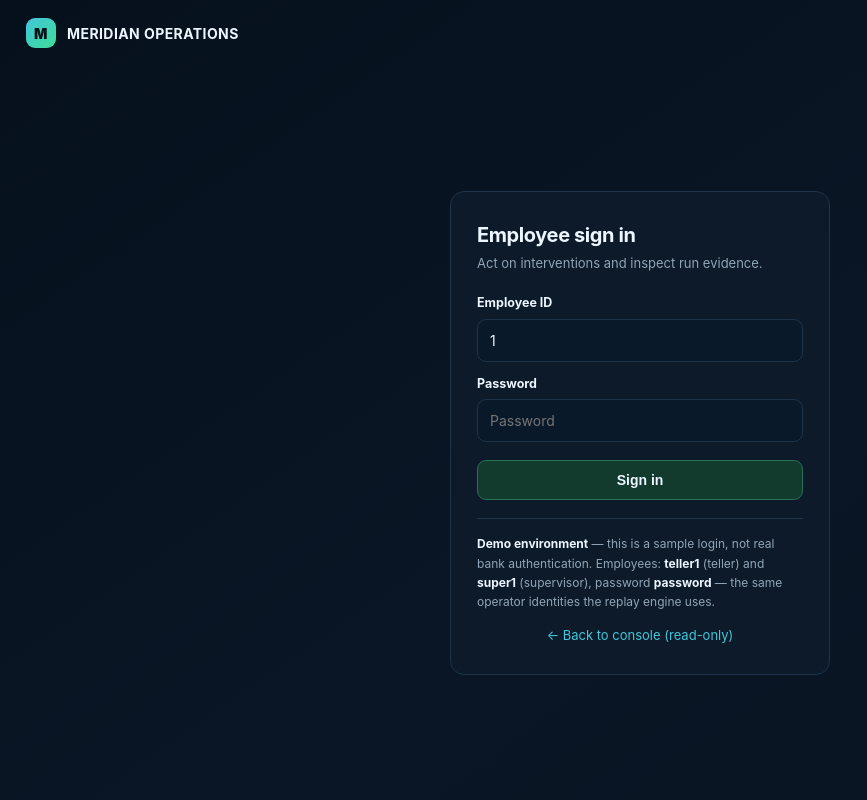
After one commit to saikumar040060/cua-take-home, a Flask app: template meridian_service/templates/employee_login.html in a window 1280 px wide. The commit adds this page. Shown: the whole page, without its empty margins (0-867 px from the left). Run offline with Flask 3, Linux system fonts and the light colour scheme; the template is opened without the code that fills it: most values are stand-ins (such as "Sample title", 1, 10 or a date in 2020).

Commit message:
Add employee login and a visual step-by-step trail for escalated runs
The employee console was the one surface left with no authentication:
anyone who could reach / could approve a paused transfer. Adds an
employee login (teller1/super1, the same demo-password convention and
the same two operator identities the replay engine itself uses) --
approve/deny/resume/abort and console commands now require an employee
session (verified live: anonymous approve returns 401), while the
console stays viewable read-only without one. Customer and employee
logins in the same browser no longer log each other out.

Escalated runs now carry a full visual trail: the service's replay
engine captures a screenshot after every verified step (a new opt-in
step_screenshots flag, off for CLI replays), and the run-investigation
panel renders the strip inline -- what the operator screen showed at
each action, ending at the intervention or failure frame, click to
enlarge. Clean runs keep the lean view (structured log only); a run
that went through intervention keeps its trail even after it later
succeeds. Five new tests cover the employee auth gate.

Co-Authored-By: Claude Sonnet 5 <noreply@anthropic.com>

```diff
--- /dev/null
+++ b/meridian_service/templates/employee_login.html
@@ -0,0 +1,49 @@
+<!doctype html>
+<html lang="en">
+<head>
+<meta charset="utf-8">
+<meta name="viewport" content="width=device-width, initial-scale=1">
+<title>MERIDIAN — Employee Sign In</title>
+<style>
+  :root { color-scheme: dark; --bg:#07111f; --panel:#0d1b2a; --line:#1d344a; --ink:#edf6ff; --muted:#91a5b8; --cyan:#43c6db; --green:#3ddc97; --err:#ff7474; }
+  * { box-sizing:border-box; }
+  body { margin:0; min-height:100vh; display:flex; flex-direction:column; background:linear-gradient(145deg,#06101d,#0a1625 55%,#081421); color:var(--ink); font:14px/1.5 Inter,ui-sans-serif,system-ui,-apple-system,sans-serif; }
+  header { padding:18px 26px; }
+  .brand { display:flex; align-items:center; gap:11px; font-weight:750; letter-spacing:.03em; color:var(--ink); text-decoration:none; width:fit-content; }
+  .mark { width:30px; height:30px; border-radius:9px; display:grid; place-items:center; color:#04101a; background:linear-gradient(135deg,var(--cyan),var(--green)); font-weight:900; }
+  main { flex:1; display:grid; place-items:center; padding:20px; }
+  .card { width:100%; max-width:380px; background:rgba(13,27,42,.95); border:1px solid var(--line); border-radius:14px; padding:28px 26px; }
+  h1 { margin:0 0 4px; font-size:20px; letter-spacing:-.02em; }
+  .card > p { margin:0 0 20px; color:var(--muted); font-size:13px; }
+  label { display:block; font-size:12.5px; font-weight:700; margin:13px 0 6px; }
+  input { width:100%; border:1px solid var(--line); background:#0a1929; color:var(--ink); border-radius:9px; padding:10px 12px; font:inherit; outline:none; }
+  input:focus { border-color:var(--cyan); }
+  button { margin-top:18px; width:100%; border:1px solid #287154; background:#123a2d; color:var(--ink); font-weight:750; border-radius:9px; padding:11px; cursor:pointer; font-size:14px; }
+  button:hover { border-color:var(--green); }
+  .error { margin-top:14px; color:var(--err); border:1px solid #713040; background:#361b24; border-radius:9px; padding:9px 11px; font-size:12.5px; }
+  .demo { margin-top:18px; padding-top:15px; border-top:1px solid var(--line); color:var(--muted); font-size:12px; line-height:1.6; }
+  .demo b { color:var(--ink); }
+  .foot { text-align:center; margin-top:15px; font-size:13px; }
+  .foot a { color:var(--cyan); text-decoration:none; }
+</style>
+</head>
+<body>
+<header><a class="brand" href="/"><div class="mark">M</div>MERIDIAN OPERATIONS</a></header>
+<main>
+  <div class="card">
+    <h1>Employee sign in</h1>
+    <p>Act on interventions and inspect run evidence.</p>
+    <form method="post" action="/employee/login">
+      <label for="employee_id">Employee ID</label>
+      <input id="employee_id" name="employee_id" autocomplete="username" value="{{ employee_id }}" placeholder="e.g. teller1" required>
+      <label for="password">Password</label>
+      <input id="password" name="password" type="password" autocomplete="current-password" placeholder="Password" required>
+      <button type="submit">Sign in</button>
+    </form>
+    {% if error %}<div class="error">{{ error }}</div>{% endif %}
+    <div class="demo"><b>Demo environment</b> — this is a sample login, not real bank authentication. Employees: <b>teller1</b> (teller) and <b>super1</b> (supervisor), password <b>password</b> — the same operator identities the replay engine uses.</div>
+    <div class="foot"><a href="/">← Back to console (read-only)</a></div>
+  </div>
+</main>
+</body>
+</html>
```
Also changed, not shown: cua/replay/engine.py (+10 -0 lines), meridian_service/app.py (+73 -2 lines), meridian_service/templates/dashboard.html (+63 -6 lines), tests/test_customer_auth.py (+36 -0 lines).
